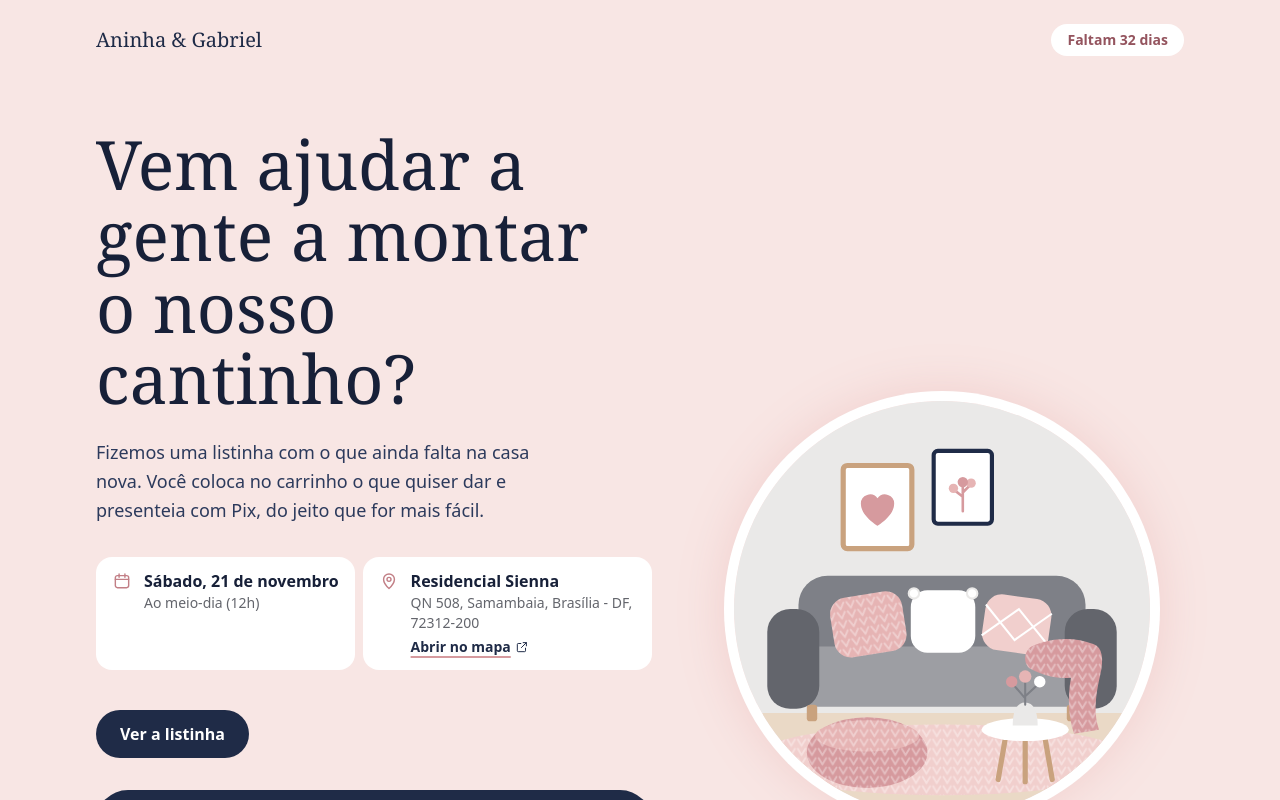
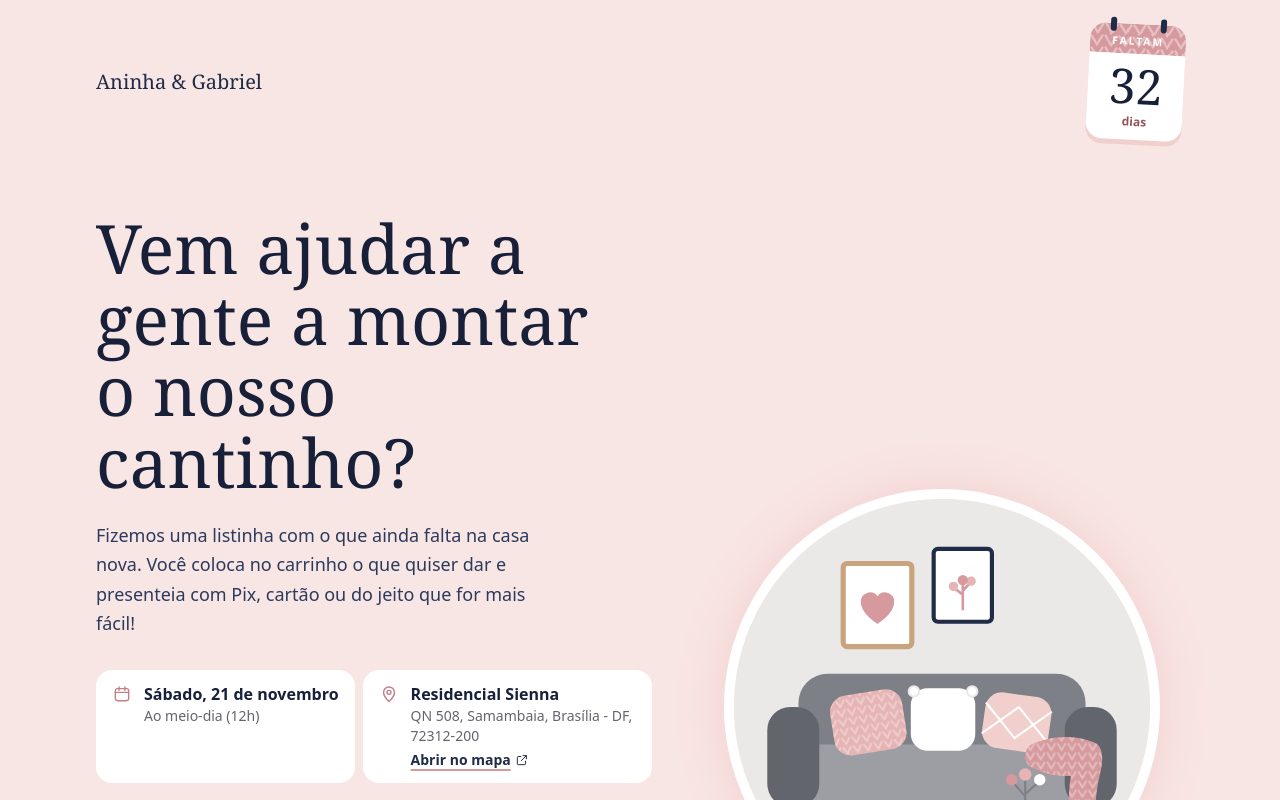
Before and after one commit to Lolita0000/cha-casa-nova, a React (Vite) app: page / in a window 1280 px wide. Shown: the top 800 px of the page. Built offline with nearby package versions, Linux system fonts and the light colour scheme; no server answers.

Commit message:
feat(hero): countdown as a little calendar page, mention card payments

```diff
--- /dev/null
+++ b/src/features/hero/Countdown.tsx
@@ -0,0 +1,42 @@
+import { daysUntil, describeDaysLeft } from '@/lib/date/event'
+
+interface CountdownProps {
+  /** Party day, 'YYYY-MM-DD'. */
+  date: string
+}
+
+/** Days left until the party, as a little tear-off calendar page. */
+export function Countdown({ date }: CountdownProps) {
+  const days = daysUntil(date)
+  if (days < 0) return null
+
+  const isToday = days === 0
+
+  return (
+    <div
+      role="img"
+      aria-label={describeDaysLeft(days)}
+      className="relative w-20 rotate-3 rounded-2xl bg-white text-center shadow-[0_5px_0_var(--color-rose-200)] sm:w-24"
+    >
+      {/* Binder rings */}
+      <span className="absolute -top-1.5 left-4 h-3.5 w-1.5 rounded-full bg-ink-800 sm:left-5" />
+      <span className="absolute -top-1.5 right-4 h-3.5 w-1.5 rounded-full bg-ink-800 sm:right-5" />
+
+      <p className="rounded-t-2xl bg-rose-400 knit pt-2.5 pb-1 text-[0.65rem] font-extrabold tracking-[0.18em] text-white uppercase">
+        {isToday ? 'chegou' : 'faltam'}
+      </p>
+      {isToday ? (
+        <p className="px-1 py-3 font-display text-xl leading-tight text-ink-900">É hoje!</p>
+      ) : (
+        <>
+          <p className="pt-2 font-display text-4xl leading-none text-ink-900 tabular-nums sm:text-5xl">
+            {days}
+          </p>
+          <p className="pt-1 pb-2.5 text-xs font-bold text-rose-700">
+            {days === 1 ? 'dia' : 'dias'}
+          </p>
+        </>
+      )}
+    </div>
+  )
+}
--- a/src/features/hero/Hero.tsx
+++ b/src/features/hero/Hero.tsx
@@ -2,8 +2,8 @@ import { buttonClassName } from '@/components/ui/buttonStyles'
 import { Container } from '@/components/ui/Container'
 import { siteConfig } from '@/config/site'
 import { RsvpCard } from '@/features/rsvp/RsvpCard'
-import { daysUntil, describeDaysLeft } from '@/lib/date/event'
 
+import { Countdown } from './Countdown'
 import { EventDetails } from './EventDetails'
 import { LivingRoomIllustration } from './LivingRoomIllustration'
 
@@ -14,11 +14,7 @@ export function Hero() {
     <header className="overflow-hidden rounded-b-[3rem] bg-rose-100 md:rounded-b-[4rem]">
       <Container className="flex items-center justify-between py-6">
         <p className="font-display text-xl text-ink-800">{coupleNames.join(' & ')}</p>
-        {event.date && (
-          <p className="rounded-full bg-white px-4 py-1.5 text-sm font-bold text-rose-700 tabular-nums">
-            {describeDaysLeft(daysUntil(event.date))}
-          </p>
-        )}
+        {event.date && <Countdown date={event.date} />}
       </Container>
 
       <Container className="grid items-center gap-12 pt-6 pb-20 lg:grid-cols-[1.15fr_1fr] lg:pt-12 lg:pb-28">
@@ -28,7 +24,7 @@ export function Hero() {
           </h1>
           <p className="mt-6 max-w-[44ch] text-lg leading-relaxed text-ink-700">
             Fizemos uma listinha com o que ainda falta na casa nova. Você coloca no carrinho o que
-            quiser dar e presenteia com Pix, do jeito que for mais fácil.
+            quiser dar e presenteia com Pix, cartão ou do jeito que for mais fácil!
           </p>
 
           <EventDetails event={event} />
```
